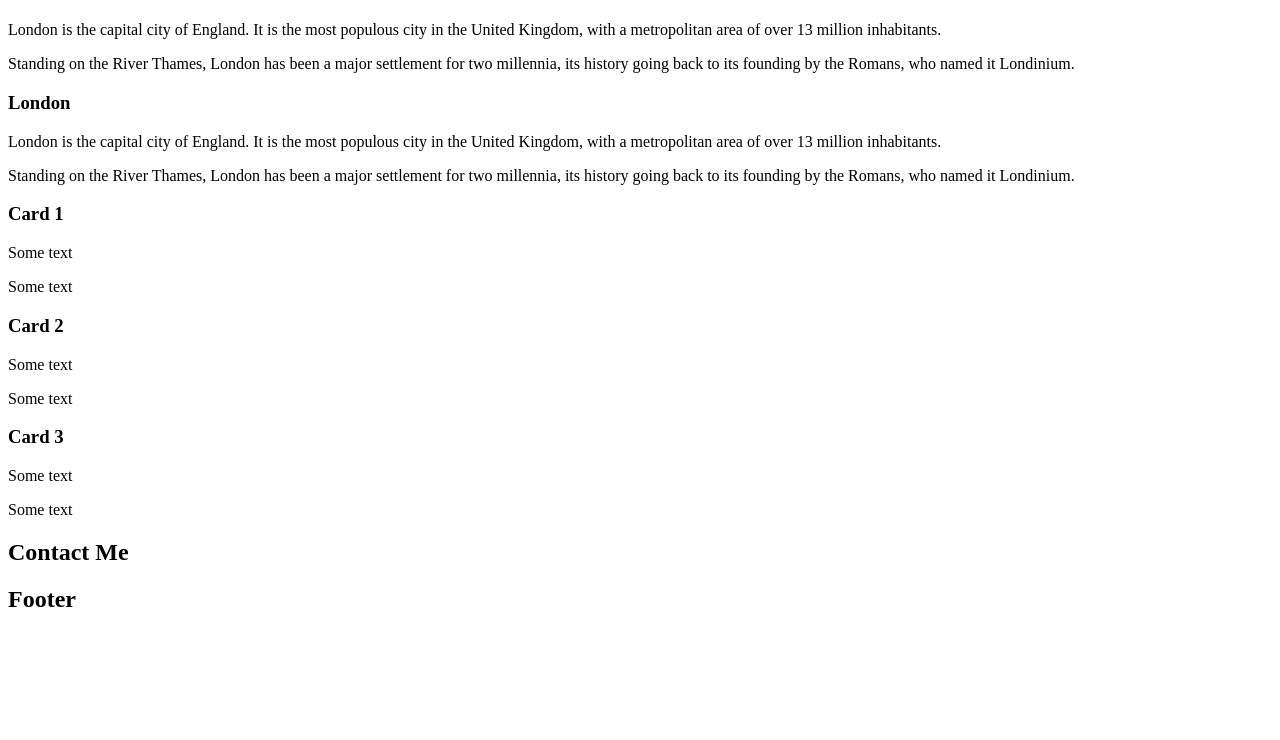
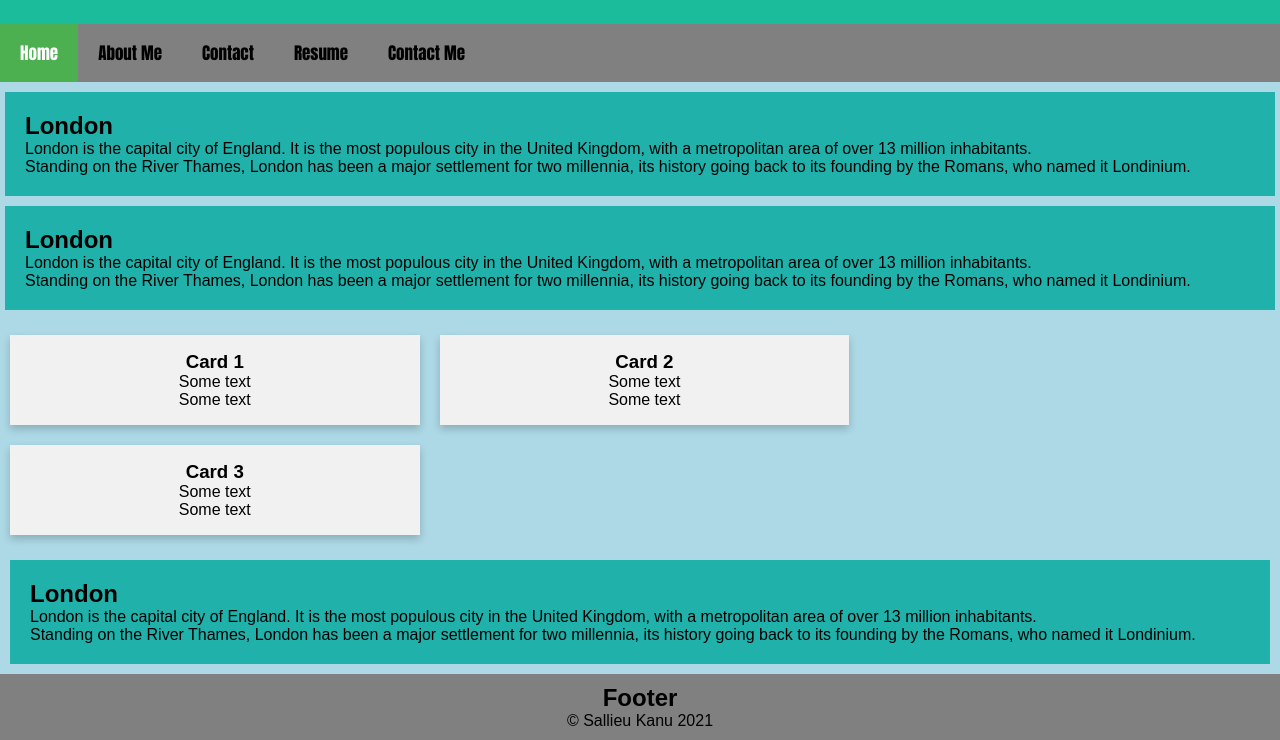
Before and after one commit to salmankanu/assignment_2, a plain HTML site: page index.html in a window 1280 px wide. Shown: the part 136-876 px from the top of the page. Before the commit the page ends 800 px from the top, so only its background shows below. Drawn offline with Linux system fonts and the light colour scheme.

Commit message:
assignment_2

```diff
--- a/asset/css/styles.css
+++ b/asset/css/styles.css
@@ -3,26 +3,112 @@
     padding: 0;
     margin: 0;
 }
+  body {
+    background-color: lightblue;
+    color: black;
+    font-family: Arial, Helvetica, sans-serif
+  }
+.header {
+  padding: 80px;
+  text-align: center;
+  background: #1abc9c;
+  color: white;
+  height: 50px;
+
+}
+
 .topnav {
     overflow: hidden;
-    background-color: #333;
+    background-color: grey;
+    font-family: Impact, Haettenschweiler, 'Arial Narrow Bold', sans-serif;
+
+
   }
 
   .topnav a {
     float: left;
-    color: #f2f2f2;
+    color:black;
     text-align: center;
-    padding: 14px 16px;
+    padding: 16px 20px;
     text-decoration: none;
     font-size: 17px;
   }
 
   .topnav a:hover {
     background-color: #ddd;
-    color: black;
+    color: lightseagreen;;
   }
 
   .topnav a.active {
     background-color: #4CAF50;
-    color: white;
+    color:white;
   }
+  /* Float four columns side by side */
+.column {
+    float: left;
+    width: 32%;
+    padding: 0px;
+    margin: 10px;
+  }
+
+  /* Remove extra left and right margins, due to padding in columns */
+  .row {margin: 0 -5px;}
+
+  /* Clear floats after the columns */
+  .row:after {
+    content: "";
+    display: table;
+    clear: both;
+  }
+
+  /* Style the counter cards */
+  .card {
+    box-shadow: 0 4px 8px 0 rgba(0, 0, 0, 0.2); /* this adds the "card" effect */
+    padding: 16px;
+    text-align: center;
+    background-color: #f1f1f1;
+  }
+  #about-me {
+      padding: 20px;
+      background-color: lightseagreen;
+      margin: 10px;
+
+  }
+  #work {
+    padding: 20px;
+    background-color:lightseagreen;
+    margin: 10px;
+
+}
+
+  #contact-me {
+    padding: 20px;
+    background-color: lightseagreen;
+    margin: 10px;
+  }
+
+
+.footer {
+  padding: 10px;
+  text-align: center;
+  background: grey;
+  margin: 0px;
+  color: black;
+}
+.content {
+    background-color: lightblue;
+    padding: 5px;
+}
+
+
+  /* Responsive columns - one column layout (vertical) on small screens */
+  @media screen and (max-width: 1000px) {
+    .column {
+      width: 100%;
+      display: block;
+      margin-top: 20px;
+    }
+#h1 {
+  font-family: Impact, Haettenschweiler, 'Arial Narrow Bold', sans-serif;
+
+}
--- a/index.html
+++ b/index.html
@@ -1,15 +1,16 @@
 <!DOCTYPE html>
 <html lang="en-us">
 <head>
-<meta charset="utf-8">
+<meta charset="UTF-8"/>
 <meta name="viewport" content="width=device-width, initial-scale=1">
-<link rel="styles" href="../assignment_2/asset/css/styles.css">
+<link rel="stylesheet" href="../assignment_2/asset/css/styles.css">
 <title>Sallieu Kanu portfolio</title>
 </head>
 
 <body>
-    <div class="header">
-        <h1>Portfolio: Sallieu Kanu</h1>
+
+  <div class="header">
+      <h1>Portfolio: Sallieu Kanu</h1>
     </div>
     <div class="topnav">
         <a class="active" href="#home">Home</a>
@@ -18,21 +19,26 @@
         <a href="#resume">Resume</a>
         <a href="#contact-me">Contact Me</a>
       </div>
+  </div>
 
 
-    <section>
-        <article>
+
+<div class="row">
+  <div class="section">
+          <article class="about-me" id="about-me">
             <h1>London</h1>
             <p>London is the capital city of England. It is the most populous city in the  United Kingdom, with a metropolitan area of over 13 million inhabitants.</p>
             <p>Standing on the River Thames, London has been a major settlement for two millennia, its history going back to its founding by the Romans, who named it Londinium.</p>
-          </article>
+        </div>
 
-        <article>
+
+      <article class="work" id="work">
           <h1>London</h1>
           <p>London is the capital city of England. It is the most populous city in the  United Kingdom, with a metropolitan area of over 13 million inhabitants.</p>
           <p>Standing on the River Thames, London has been a major settlement for two millennia, its history going back to its founding by the Romans, who named it Londinium.</p>
-        </article>
-      </section>
+      </div>
+    </div>
+
 
     <div class="content">
         <div class="row">
@@ -63,13 +69,19 @@
         </div>
     </div>
 
-    <div class="contact-me">
-        <h2>Contact Me</h2>
+    <div class="section">
+      <article class="contact-me" id="about-me">
+        <h1>London</h1>
+        <p>London is the capital city of England. It is the most populous city in the  United Kingdom, with a metropolitan area of over 13 million inhabitants.</p>
+        <p>Standing on the River Thames, London has been a major settlement for two millennia, its history going back to its founding by the Romans, who named it Londinium.</p>
+    </div>
 
-    </div>
+
+
 
     <div class="footer">
         <h2>Footer</h2>
+        &copy Sallieu Kanu 2021
       </div>
 
 
```
